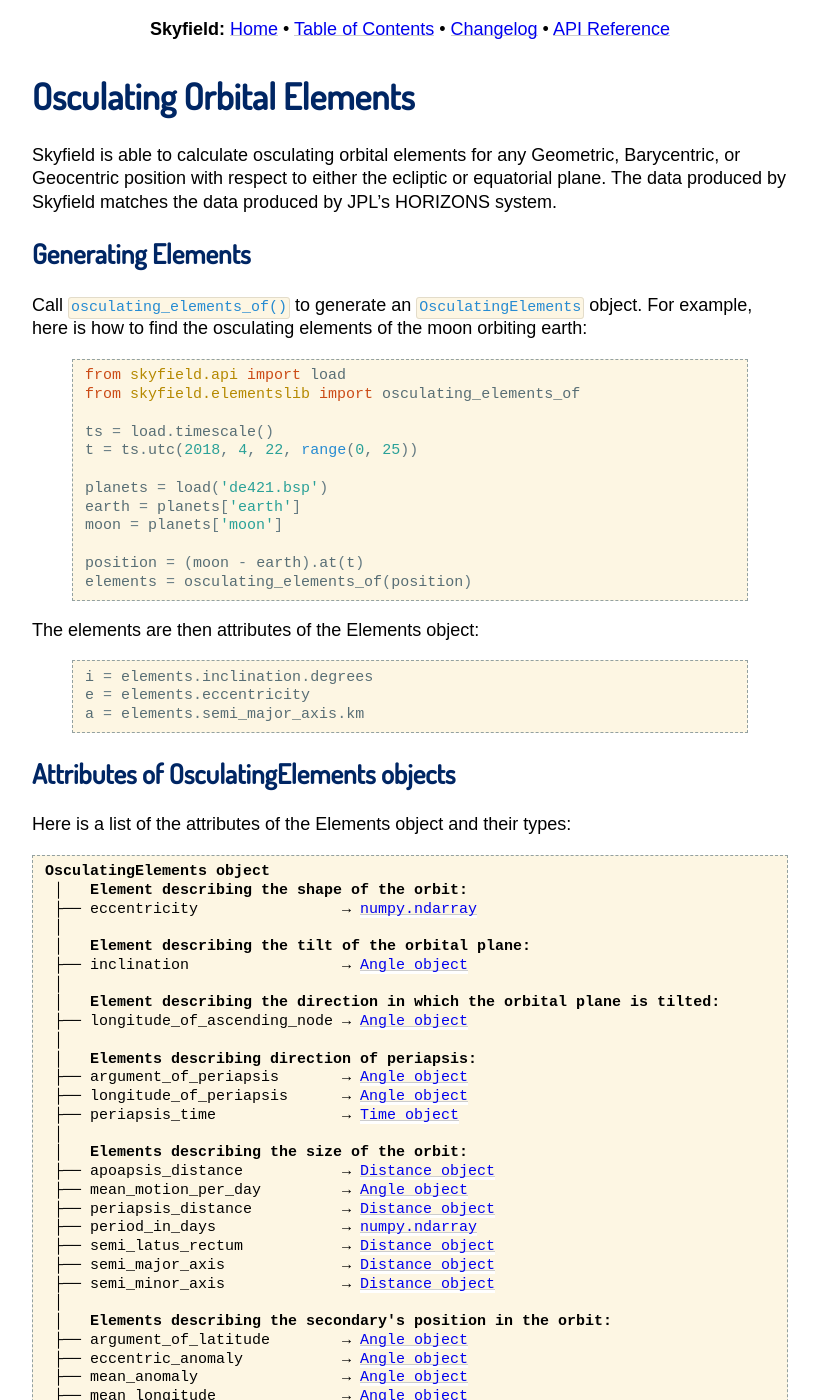
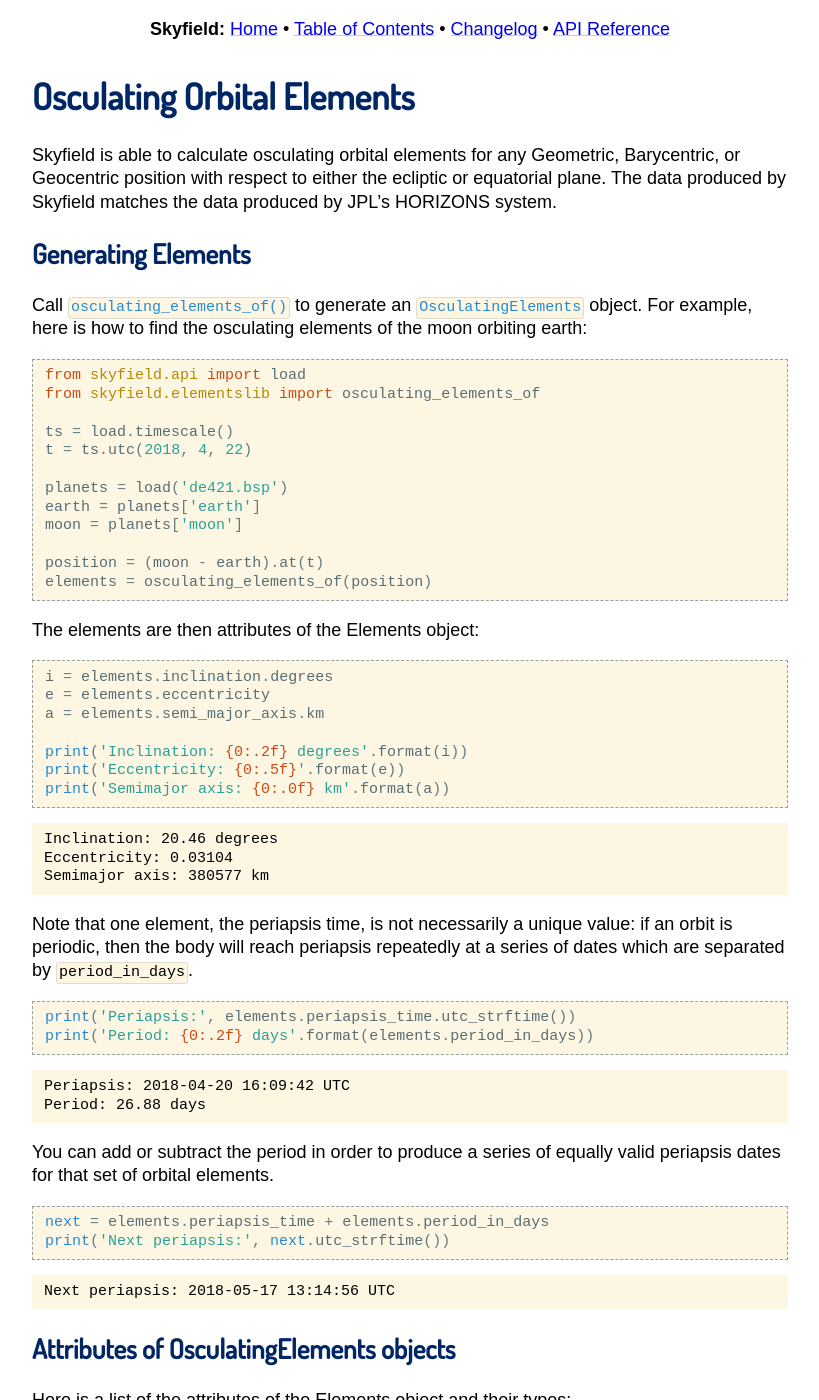
Before and after one commit to skyfielders/python-skyfield, a Sphinx documentation site: the page built from skyfield/documentation/elements.rst, in a window 1280 px wide and 1400 px high. Shown: the whole window, without its empty margins (230-1049 px from the left). Built offline with Sphinx 7.4.7, drawn with Linux system fonts in a browser that asks for light colours; some web fonts are replaced.

Commit message:
For #689 show how to do math with periapsis date

```diff
--- a/skyfield/documentation/elements.rst
+++ b/skyfield/documentation/elements.rst
@@ -18,13 +18,13 @@ an :class:`~skyfield.elementslib.OsculatingElements` object.  For
 example, here is how to find the osculating elements of the moon
 orbiting earth:
 
- .. testcode::
+.. testcode::
 
     from skyfield.api import load
     from skyfield.elementslib import osculating_elements_of
 
     ts = load.timescale()
-    t = ts.utc(2018, 4, 22, range(0, 25))
+    t = ts.utc(2018, 4, 22)
 
     planets = load('de421.bsp')
     earth = planets['earth']
@@ -35,11 +35,51 @@ orbiting earth:
 
 The elements are then attributes of the Elements object:
 
- .. testcode::
+.. testcode::
 
     i = elements.inclination.degrees
     e = elements.eccentricity
     a = elements.semi_major_axis.km
+
+    print('Inclination: {0:.2f} degrees'.format(i))
+    print('Eccentricity: {0:.5f}'.format(e))
+    print('Semimajor axis: {0:.0f} km'.format(a))
+
+.. testoutput::
+
+    Inclination: 20.46 degrees
+    Eccentricity: 0.03104
+    Semimajor axis: 380577 km
+
+Note that one element,
+the periapsis time,
+is not necessarily a unique value:
+if an orbit is periodic,
+then the body will reach periapsis repeatedly
+at a series of dates which are separated by ``period_in_days``.
+
+.. testcode::
+
+    print('Periapsis:', elements.periapsis_time.utc_strftime())
+    print('Period: {0:.2f} days'.format(elements.period_in_days))
+
+.. testoutput::
+
+    Periapsis: 2018-04-20 16:09:42 UTC
+    Period: 26.88 days
+
+You can add or subtract the period
+in order to produce a series of equally valid periapsis dates
+for that set of orbital elements.
+
+.. testcode::
+
+    next = elements.periapsis_time + elements.period_in_days
+    print('Next periapsis:', next.utc_strftime())
+
+.. testoutput::
+
+    Next periapsis: 2018-05-17 13:14:56 UTC
 
 Attributes of OsculatingElements objects
 ========================================
```
